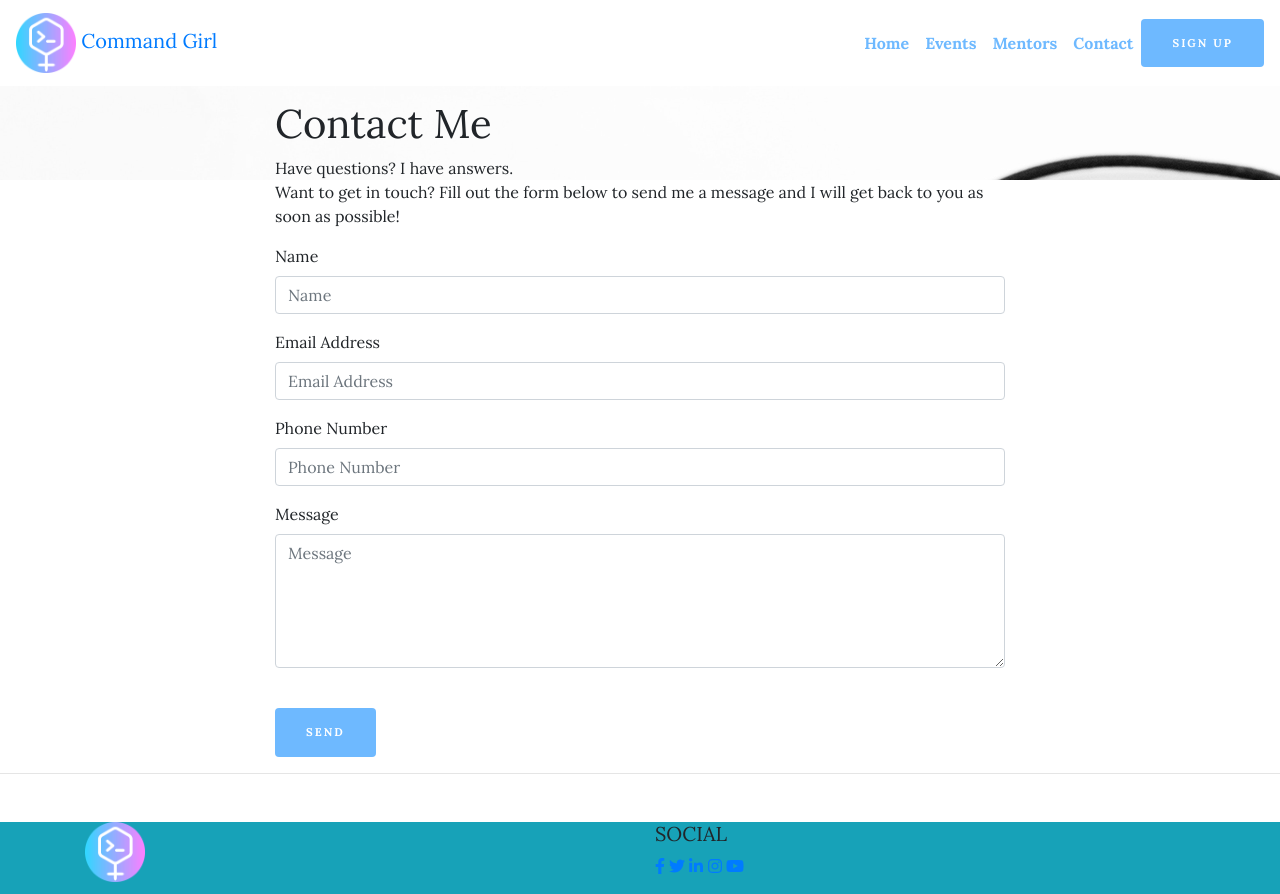
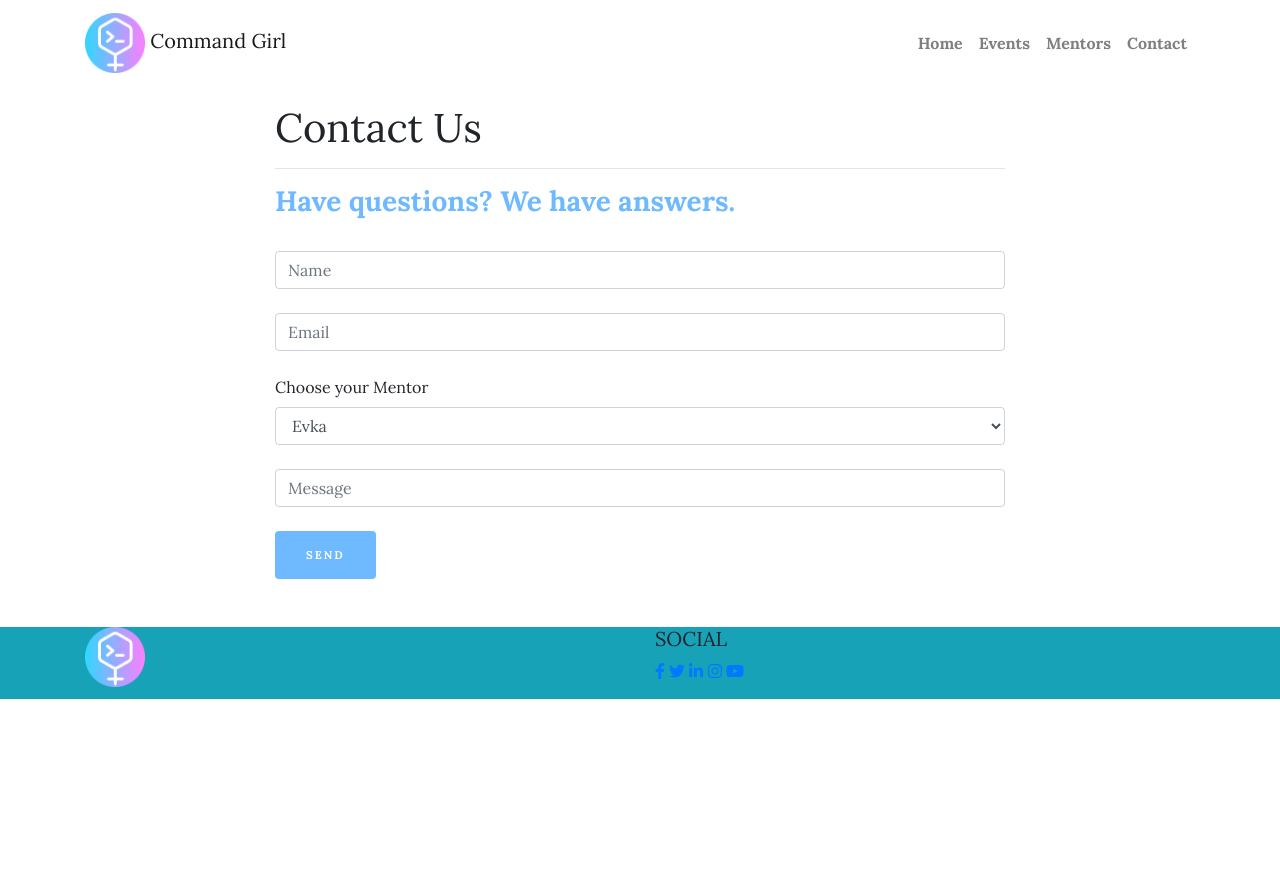
Before and after one commit to thanh-cao/ci-wit-hackathon, a Flask app: page /contact in a window 1280 px wide. After the commit the page ends 699 px from the top, so only its background shows below. Run offline with Flask 2, Linux system fonts and the light colour scheme; some libraries are stand-ins or nearby versions.

Commit message:
copied changes from original html files into template directory

```diff
--- a/templates/base.html
+++ b/templates/base.html
@@ -9,13 +9,12 @@
     <title>Command Girl</title>
     <link rel="icon" type="image/x-icon" href="{{ url_for('static', filename='img/logo/favicon.png')}}" />
     <!-- Font Awesome icons (free version)-->
+    <link rel="stylesheet" href="https://cdn.jsdelivr.net/npm/bootstrap@4.6.0/dist/css/bootstrap.min.css" integrity="sha384-B0vP5xmATw1+K9KRQjQERJvTumQW0nPEzvF6L/Z6nronJ3oUOFUFpCjEUQouq2+l" crossorigin="anonymous">
+    <!-- Font Awesome icons (free version)-->
     <script src="https://use.fontawesome.com/releases/v5.15.3/js/all.js" crossorigin="anonymous"></script>
     <!-- Google fonts-->
-    <link href="https://fonts.googleapis.com/css?family=Lora:400,700,400italic,700italic" rel="stylesheet"
-        type="text/css" />
-    <link
-        href="https://fonts.googleapis.com/css?family=Open+Sans:300italic,400italic,600italic,700italic,800italic,400,300,600,700,800"
-        rel="stylesheet" type="text/css" />
+    <link href="https://fonts.googleapis.com/css?family=Lora:400,700,400italic,700italic" rel="stylesheet" type="text/css" />
+    <link href="https://fonts.googleapis.com/css?family=Open+Sans:300italic,400italic,600italic,700italic,800italic,400,300,600,700,800" rel="stylesheet" type="text/css" />
     <!-- Core theme CSS (includes Bootstrap)-->
     <link rel="stylesheet" href="https://stackpath.bootstrapcdn.com/bootstrap/4.3.1/css/bootstrap.min.css"
         integrity="sha384-ggOyR0iXCbMQv3Xipma34MD+dH/1fQ784/j6cY/iJTQUOhcWr7x9JvoRxT2MZw1T" crossorigin="anonymous">
@@ -24,41 +23,26 @@
 
 <body>
     <!-- Navigation-->
-    <header>
-        <nav id="home" class="navbar navbar-expand-md fixed-top px-3">
+    <nav class="navbar navbar-expand-lg navbar-light fixed-top" id="mainNav">
+        <div class="container">
             <a class="navbar-brand" href="{{ url_for ('home_page') }}">
                 <img src="{{ url_for('static', filename='img/logo/logo-icon.png') }}" alt="Command Girl logo" height="60" />
                 <span class="logo-name">Command Girl</span>
             </a>
-            <button class="navbar-toggler" type="button" data-toggle="collapse" data-target="#navbarNav"
-                aria-controls="navbarNav" aria-expanded="false" aria-label="Toggle navigation">
+            <button class="navbar-toggler navbar-toggler-right" type="button" data-toggle="collapse" data-target="#navbarResponsive" aria-controls="navbarResponsive" aria-expanded="false" aria-label="Toggle navigation">
+                Menu
                 <i class="fas fa-bars"></i>
             </button>
-            <div class="collapse navbar-collapse justify-content-end" id="navbarNav">
-                <ul class="navbar-nav align-items-end align-items-md-center">
-                    <li class="nav-item">
-                        <a class="nav-link" href="{{ url_for('home_page') }}">Home</a>
-                    </li>
-                    <li class="nav-item">
-                        <a class="nav-link" href="{{ url_for('events') }}">Events</a>
-                    </li>
-                    <li class="nav-item">
-                        <a class="nav-link" href="{{ url_for('mentors') }}">Mentors</a>
-                    </li>
-                    <li class="nav-item">
-                        <a class="nav-link" href="{{ url_for('contact') }}">Contact</a>
-                    </li>
-                    <li class="nav-item">
-                        <a href="sign-up.html" class="nav-link d-inline-block d-md-none" role="button">Sign Up</a>
-                    </li>
-                    <li class="nav-item">
-                        <a href="sign-up.html" class="btn btn-primary d-none d-md-inline-block" role="button">Sign
-                            Up</a>
-                    </li>
+            <div class="collapse navbar-collapse" id="navbarResponsive">
+                <ul class="navbar-nav ml-auto">
+                    <li class="nav-item"><a class="nav-link" href="{{ url_for('home_page') }}">Home</a></li>
+                    <li class="nav-item"><a class="nav-link" href="{{ url_for('events') }}">Events</a></li>
+                    <li class="nav-item"><a class="nav-link" href="{{ url_for('mentors') }}">Mentors</a></li>
+                    <li class="nav-item"><a class="nav-link" href="{{ url_for('contact') }}">Contact</a></li>
                 </ul>
             </div>
-        </nav>
-    </header>
+        </div>
+    </nav>
     <main>
         {% block content %}
 
@@ -108,15 +92,10 @@
         </div>
     </div>
 </footer>
-<script src="https://code.jquery.com/jquery-3.3.1.slim.min.js"
-    integrity="sha384-q8i/X+965DzO0rT7abK41JStQIAqVgRVzpbzo5smXKp4YfRvH+8abtTE1Pi6jizo"
-    crossorigin="anonymous"></script>
-<script src="https://cdnjs.cloudflare.com/ajax/libs/popper.js/1.14.7/umd/popper.min.js"
-    integrity="sha384-UO2eT0CpHqdSJQ6hJty5KVphtPhzWj9WO1clHTMGa3JDZwrnQq4sF86dIHNDz0W1"
-    crossorigin="anonymous"></script>
-<script src="https://stackpath.bootstrapcdn.com/bootstrap/4.3.1/js/bootstrap.min.js"
-    integrity="sha384-JjSmVgyd0p3pXB1rRibZUAYoIIy6OrQ6VrjIEaFf/nJGzIxFDsf4x0xIM+B07jRM"
-    crossorigin="anonymous"></script>
+<!-- Bootstrap core JS-->
+<script src="https://code.jquery.com/jquery-3.5.1.min.js"></script>
+<script src="https://cdn.jsdelivr.net/npm/bootstrap@4.6.0/dist/js/bootstrap.bundle.min.js"></script>
+<!-- Core theme JS-->
 <script src="{{ url_for('static', filename='js/scripts.js') }}"></script>
 {% block scripts %}
 {% endblock %}
--- a/templates/contact.html
+++ b/templates/contact.html
@@ -2,62 +2,44 @@
 
 {% block content %}
     <!-- Page Header-->
-    <header class="masthead unhide" style="background-image: url('static/img/contact-bg.jpg')">
+    <section class="masthead">
         <div class="overlay"></div>
         <div class="container">
             <div class="row">
                 <div class="col-lg-8 col-md-10 mx-auto">
-                    <div class="page-heading">
-                        <h1>Contact Me</h1>
-                        <span class="subheading">Have questions? I have answers.</span>
+                    <div class="page-heading"><br>
+                        <h1>Contact Us</h1>
+                        <hr />
+                        <h3>Have questions? We have answers.</h3>
                     </div>
                 </div>
             </div>
         </div>
-    </header>
+    </section>
     <!-- Main Content-->
     <div class="container">
         <div class="row">
             <div class="col-lg-8 col-md-10 mx-auto">
-                <p>Want to get in touch? Fill out the form below to send me a message and I will get back to you as soon as possible!</p>
+
                 <!-- Contact Form - Enter your email address on line 19 of the mail/contact_me.php file to make this form work.-->
                 <!-- WARNING: Some web hosts do not allow emails to be sent through forms to common mail hosts like Gmail or Yahoo. It's recommended that you use a private domain email address!-->
                 <!-- To use the contact form, your site must be on a live web host with PHP! The form will not work locally!-->
-                <form id="contactForm" name="sentMessage" novalidate>
-                    <div class="control-group">
-                        <div class="form-group floating-label-form-group controls">
-                            <label>Name</label>
-                            <input class="form-control" id="name" type="text" placeholder="Name" required data-validation-required-message="Please enter your name." />
-                            <p class="help-block text-danger"></p>
-                        </div>
-                    </div>
-                    <div class="control-group">
-                        <div class="form-group floating-label-form-group controls">
-                            <label>Email Address</label>
-                            <input class="form-control" id="email" type="email" placeholder="Email Address" required data-validation-required-message="Please enter your email address." />
-                            <p class="help-block text-danger"></p>
-                        </div>
-                    </div>
-                    <div class="control-group">
-                        <div class="form-group col-xs-12 floating-label-form-group controls">
-                            <label>Phone Number</label>
-                            <input class="form-control" id="phone" type="tel" placeholder="Phone Number" required data-validation-required-message="Please enter your phone number." />
-                            <p class="help-block text-danger"></p>
-                        </div>
-                    </div>
-                    <div class="control-group">
-                        <div class="form-group floating-label-form-group controls">
-                            <label>Message</label>
-                            <textarea class="form-control" id="message" rows="5" placeholder="Message" required data-validation-required-message="Please enter a message."></textarea>
-                            <p class="help-block text-danger"></p>
-                        </div>
-                    </div>
-                    <br />
-                    <div id="success"></div>
-                    <button class="btn btn-primary" id="sendMessageButton" type="submit">Send</button>
+
+                <form action="mailto:someone@example.com" method="post" enctype="text/plain"><br>
+                <input class="form-control"  type="text" name="name" placeholder="Name" required ><br>
+                <input class="form-control"  type="text" name="mail" placeholder="Email" required ><br>
+                <label for="mentor">Choose your Mentor</label>
+                    <select class="form-control" id="mentor" name="mentor">
+                    <option value="evka">Evka</option>
+                    <option value="kim">Kim</option>
+                    <option value="louis">Louis</option>
+                    <option value="thanh">Thanh</option>
+                    <option value="vanessa">Vanessa</option>
+                    </select><br>
+                <input class="form-control"  type="text" name="message" size="50" placeholder="Message" required ><br>
+                <input type="submit" value="Send" button class="btn btn-primary" id="sendMessageButton">
                 </form>
             </div>
         </div>
     </div>
-    <hr />
 {% endblock %}
```
Also changed, not shown: templates/index.html (+8 -4 lines).
